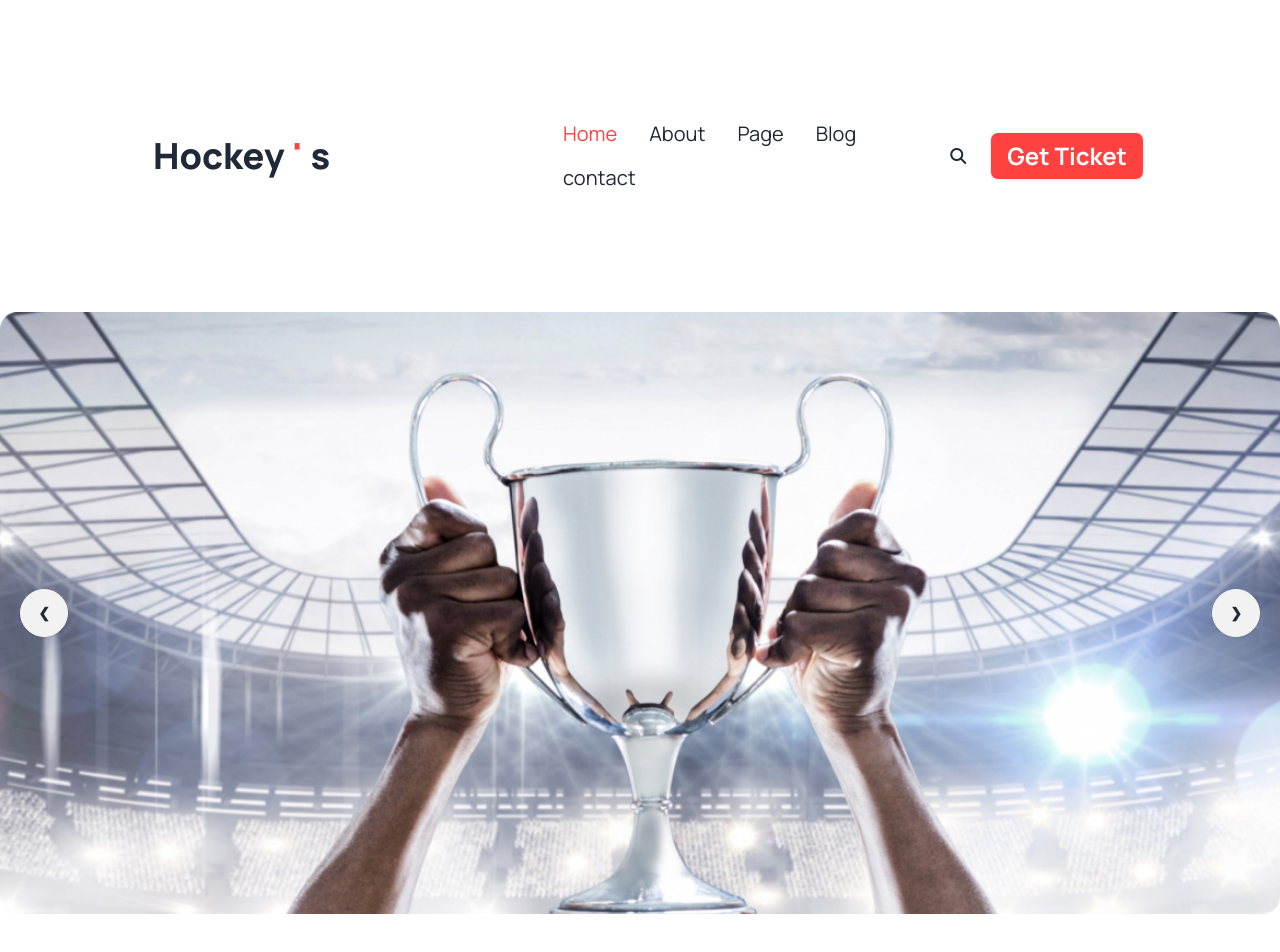
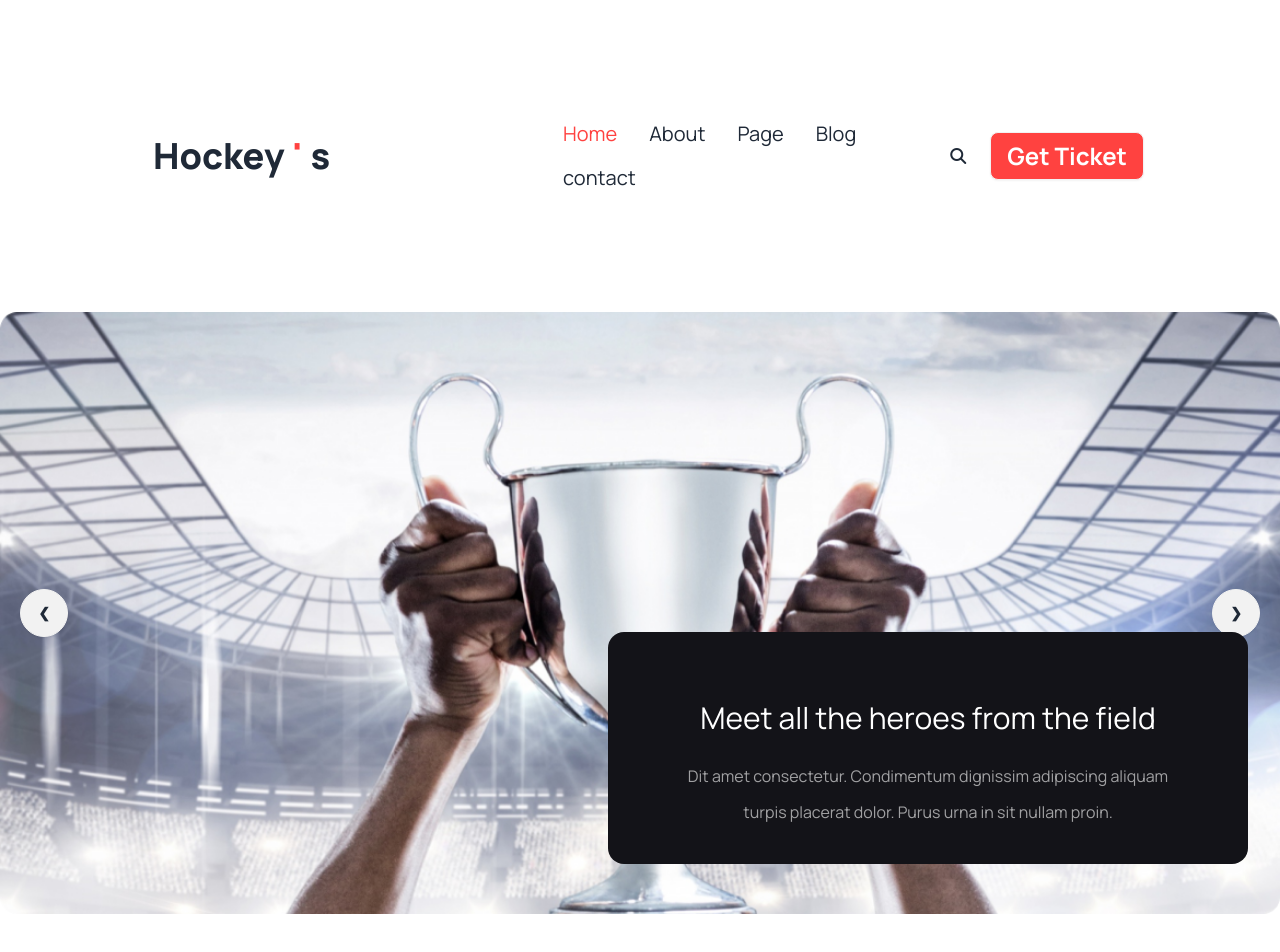
Before and after one commit to sakhawatrakib/hockey-website-, a plain HTML site: page index.html in a window 1280 px wide. Shown: the top 952 px of the page. Drawn offline with nearby package versions, Linux system fonts and the light colour scheme.

Commit message:
banner text

```diff
--- a/index.html
+++ b/index.html
@@ -85,6 +85,9 @@
 </nav>
                      <!-- slider -->
 
+                     <section>
+
+
                       <div class="carousel w-full">
                         <!-- slider-1  -->
 
@@ -104,6 +107,17 @@
       </div>
 
     </div>
+
+    <div
+                    class="slider-text bg-[#131318] w-full md:w-1/2 p-10 text-center rounded md:rounded-2xl md:-translate-y-72 md:translate-x-full md:-ml-8 mt-6 md:mt-0 text-white ">
+                    <h2 class="text-3xl my-7">Meet all the heroes from the field</h2>
+                    <p class="text-[#ffffff99] mb-3">Dit amet consectetur. Condimentum dignissim adipiscing
+                        aliquam</p>
+                    <p class="text-[#ffffff99]">turpis placerat dolor. Purus urna in sit nullam proin. </p>
+                </div>
+
+                     </section>
+
          <!-- professional hockey -->
 
                <div class="mt-32 space-y-6">
```
Lines whose indentation alone changed are shown as unchanged.
